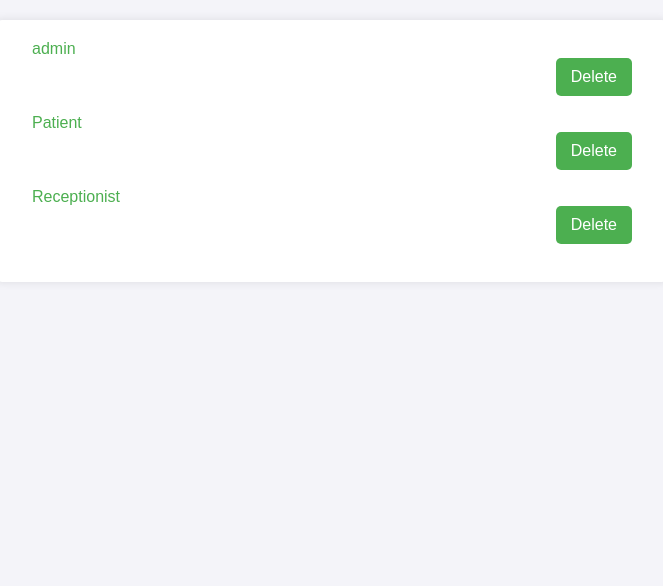
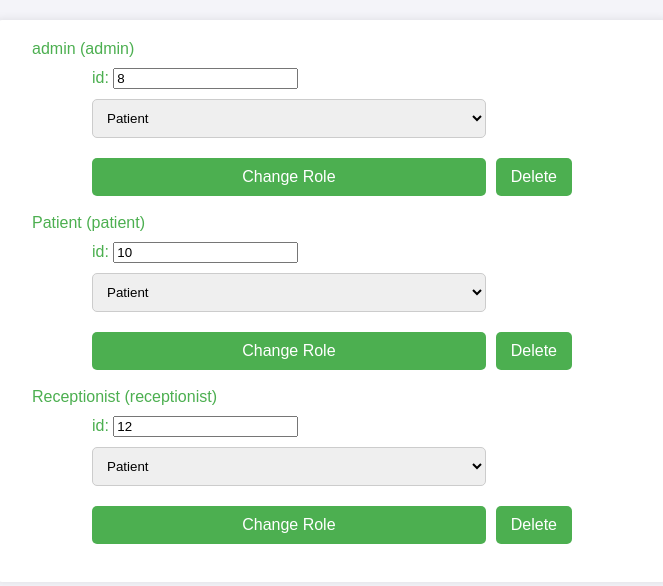
Before and after one commit to Shylushai/Project-11-MediDoc, a Flask app: page /user_list in a window 1280 px wide. Shown: the part 148-734 px from the top of the page, without its empty margins (308-971 px from the left). Run offline with Flask 3, Linux system fonts and the light colour scheme; the visitor is signed in with stand-in values (Sample User, id 1); data comes from the database, SQL or seed files in the repository; both versions use the stored data as it was after the commit.

Commit message:
Admin route and user management complete

```diff
--- a/app.py
+++ b/app.py
@@ -79,7 +79,7 @@ def index():
         doctors = fetch_query('SELECT * FROM Doctors')
         appointments = fetch_query('SELECT * FROM Appointments WHERE patient_id = ?', (current_user.id,))
 
-    return render_template('index.html', patients=patients, doctors=doctors, appointments=appointments, users=users)
+    return render_template('index.html', patients=patients, doctors=doctors, appointments=appointments)
 
 
 @app.route('/login', methods=['GET', 'POST'])
@@ -236,20 +236,28 @@ def book_appointment():
     available_slots = fetch_query('SELECT * FROM AvailableTimeSlots')
     return render_template('book_appointment.html', departments=departments, doctors=doctors, available_slots=available_slots)
 
-@app.route('/user_list', methods=['GET', 'DELETE'])
+@app.route('/user_list', methods=['GET', 'POST'])
 @login_required
 def user_list():
+    if request.method == 'POST':
+        users = fetch_query('SELECT * FROM Users')
+        role = request.form['role']
+        newrole = request.form['newrole']
+        print(role)
+        print(newrole)
+        execute_query("UPDATE Users SET role='{value1}' WHERE id ='{value2}'".format(value1 = newrole, value2 = role))
+        return render_template('user_list.html', users=users)
     users = fetch_query('SELECT * FROM Users')
     return render_template('user_list.html', users=users)
 
 
-@app.route('/delete/<int:id>', methods=['POST'])
+@app.route('/delete/<int:id>', methods=['GET'])
 @login_required
 def delete(id):
-    execute_query('DELETE FROM Users WHERE id = ?', (id))
-    return redirect(url_for('/user_list'))
-
-
+    if request.method == 'GET':
+        execute_query('DELETE FROM Users WHERE id = {value}'.format(value = id))
+    execute_query('DELETE FROM Users WHERE id = {value}'.format(value = id))
+    return redirect(url_for('user_list'))
 
 if __name__ == '__main__':
     app.run(debug=True)
--- a/templates/index.html
+++ b/templates/index.html
@@ -19,8 +19,7 @@
       </div>
       <nav class="navigation">
         {% if current_user.role == 'admin' %}
-          <a href="{{ url_for('admin_setup') }}" class="button">Role Management</a>
-          <a href="{{ url_for('user_list') }}" class="button">User List</a>
+          <a href="{{ url_for('user_list') }}" class="button">User Management</a>
         {% endif %}
         {% if current_user.role == 'patient' %}
           <a href="{{ url_for('book_appointment') }}" class="button">update Information</a>
--- a/templates/user_list.html
+++ b/templates/user_list.html
@@ -22,18 +22,33 @@
         <a href="{{ url_for('index') }}" class="button">Back to Home</a>
       </nav>
     </header>
+    {% if current_user.role == 'admin' %}
     <div class="userlist-container">
     {% for user in users %}
-    <a>{{ user.username }}</a>
-    <div style="justify-self: right;">
-    <a href="/delete/{{ user.id }}" class="button">
-      Delete
-    </a>
+    <a>{{ user.username }} ({{ user.role }})</a>
+    <div class="navigation">
+    <form method="post">
+
+      <a>id: </a><input id="role" name="role" readonly value="{{ user.id }}">
+      <select id="newrole" name="newrole" required>
+        <option value="patient">Patient</option>
+        <option value="doctor">Doctor</option>
+        <option value="receptionist">Receptionist</option>
+        <option value="admin">Admin</option>
+      </select>
+      <button type="submit">Change Role</button>
+    </form>
+      <a href="/delete/{{ user.id }}" class="button" style="align-self: end;">
+        Delete
+      </a>
     </div>
     <br>
     {% endfor %}
    </div>
 
 </body>
+    {% else %}
+    <h1>Not Authorised</h1>
+    {% endif %}
 
 </html>
```
Also changed, not shown: hospital.db.
